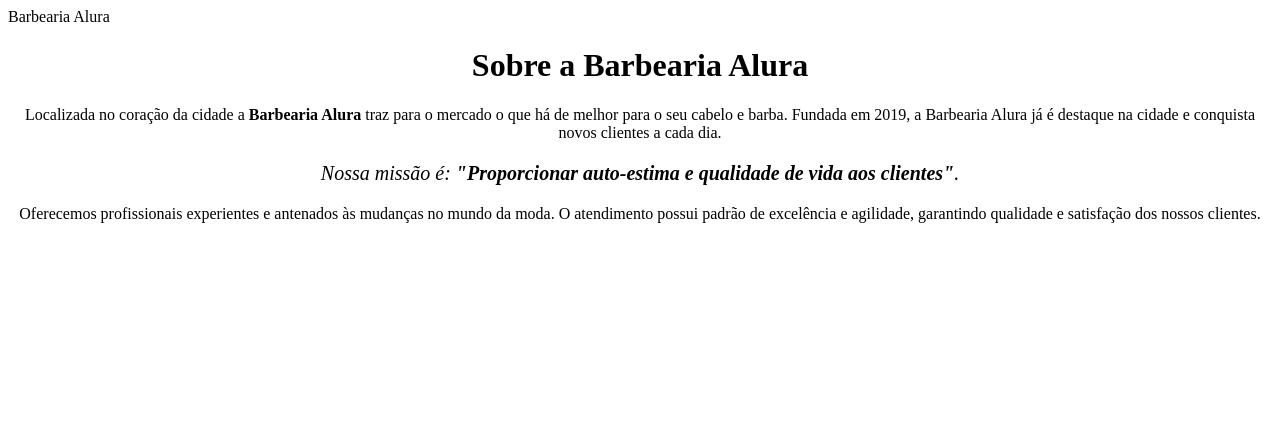
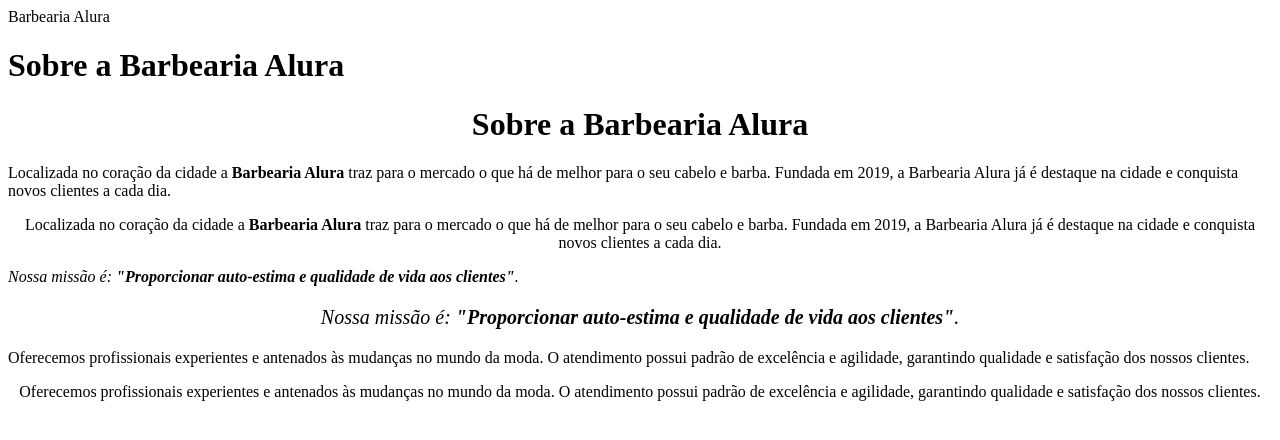
Before and after one commit to louie030/alurasite, a plain HTML site: page index.html in a window 1280 px wide. Drawn offline with Linux system fonts and the light colour scheme.

Commit message:
Add files via upload

```diff
--- a/index.html
+++ b/index.html
@@ -3,15 +3,22 @@
 <head>
 	<meta charset="UTF-8">
 	<tittle>Barbearia Alura</tittle>
+    <link -rel="stylesheet"-href="style.css"
+
+    <style>
+
+     </style>
 </head>
 
 <body>
+    <h1>Sobre a Barbearia Alura</h1>
     <h1 style="text-align: center">Sobre a Barbearia Alura</h1>
 
+    <p>Localizada no coração da cidade a <strong>Barbearia Alura</strong> traz para o mercado o que há de melhor para o seu cabelo e barba. Fundada em 2019, a Barbearia Alura já é destaque na cidade e conquista novos clientes a cada dia.</p>
     <p style="text-align: center">Localizada no coração da cidade a <strong>Barbearia Alura</strong> traz para o mercado o que há de melhor para o seu cabelo e barba. Fundada em 2019, a Barbearia Alura já é destaque na cidade e conquista novos clientes a cada dia.</p>
 
+    <p><em>Nossa missão é: <strong>"Proporcionar auto-estima e qualidade de vida aos clientes"</strong>.</em></p>
     <p style="font-size: 20px; text-align: center"><em>Nossa missão é: <strong>"Proporcionar auto-estima e qualidade de vida aos clientes"</strong>.</em></p>
 
+    <p>Oferecemos profissionais experientes e antenados às mudanças no mundo da moda. O atendimento possui padrão de excelência e agilidade, garantindo qualidade e satisfação dos nossos clientes.</p>
     <p style="text-align: center">Oferecemos profissionais experientes e antenados às mudanças no mundo da moda. O atendimento possui padrão de excelência e agilidade, garantindo qualidade e satisfação dos nossos clientes.</p>
-  </body>
-</html>
```
